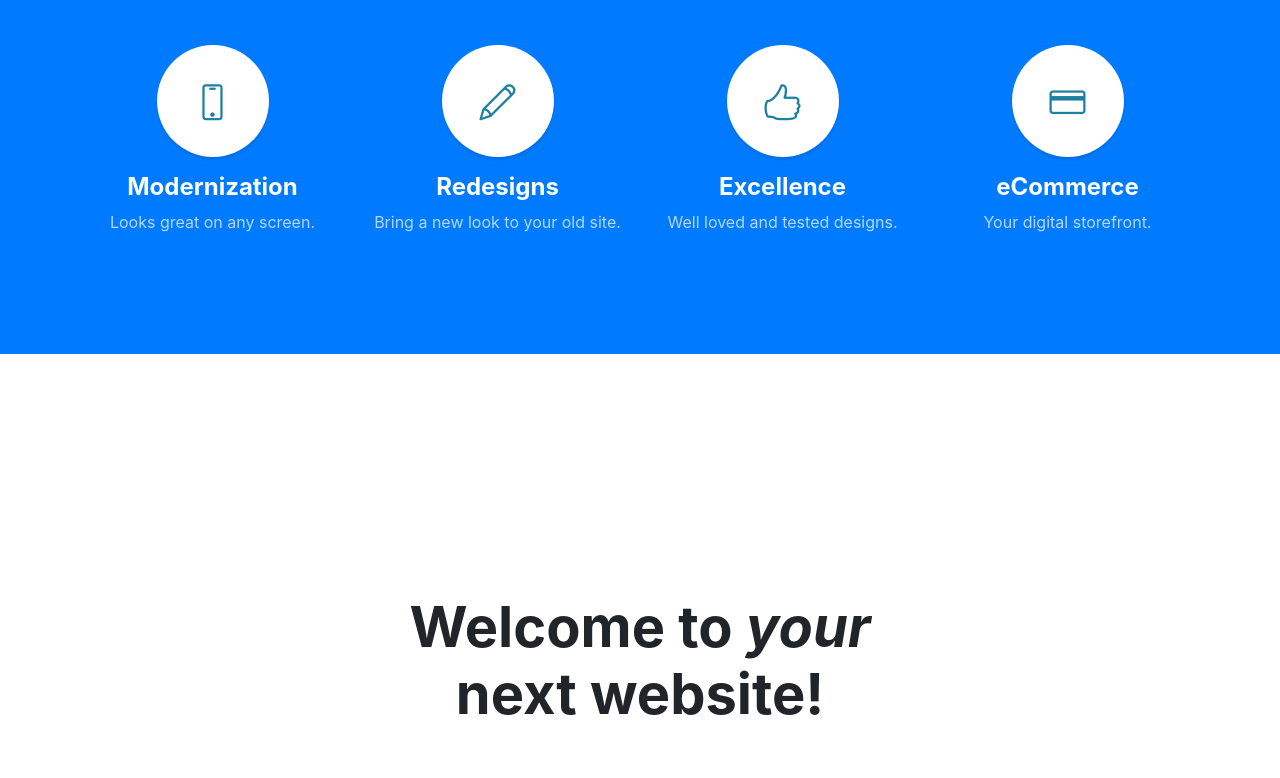
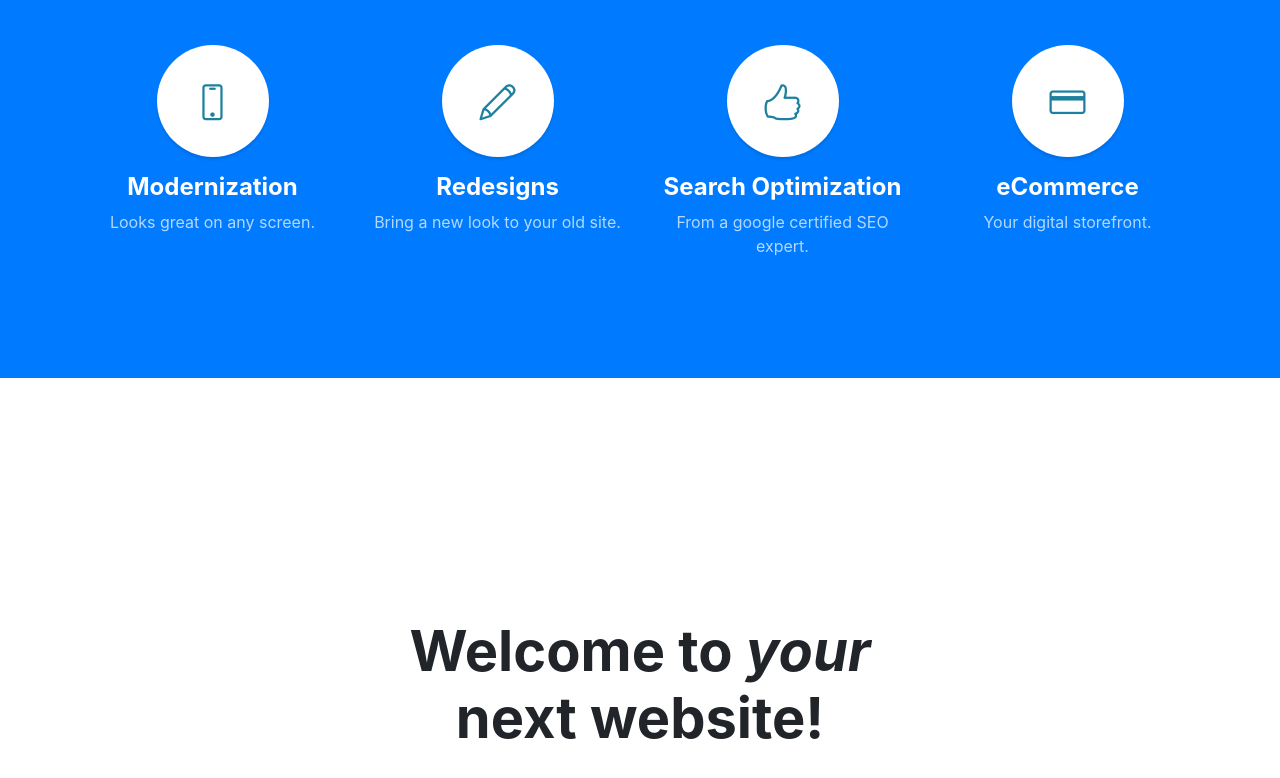
Before and after one commit to Astramentis/astramentis.github.io, a website with bundled scripts: page index.html in a window 1280 px wide. Shown: the part 1413-2191 px from the top of the page. Built offline with nearby package versions, Linux system fonts and the light colour scheme; files whose address does not match are found by name.

Commit message:
Update services

```diff
--- a/index.html
+++ b/index.html
@@ -114,9 +114,9 @@
               <i class="icon-like"></i>
             </span>
             <h4>
-              <strong>Excellence</strong>
+              <strong>Search Optimization</strong>
             </h4>
-            <p class="text-faded mb-0">Well loved and tested designs.</p>
+            <p class="text-faded mb-0">From a google certified SEO expert.</p>
           </div>
           <div class="col-lg-3 col-md-6">
             <span class="service-icon rounded-circle mx-auto mb-3">
```
